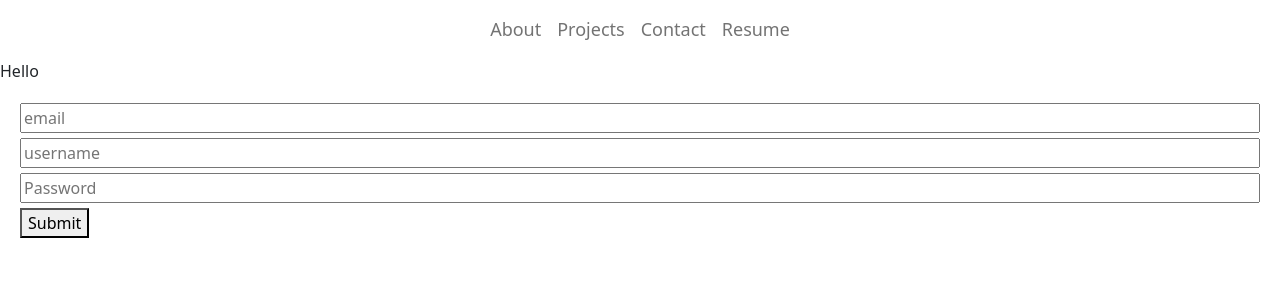
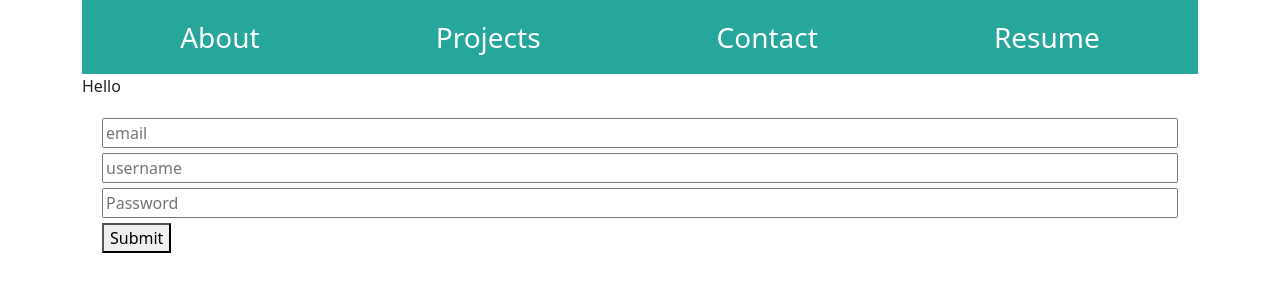
Before and after one commit to minprocess/Dev-Portfolio, a React (Create React App) app: page / in a window 1280 px wide. Shown: the top 300 px of the page. Built offline with nearby package versions, Linux system fonts and the light colour scheme.

Commit message:
fix navbar color and the size and color of font

```diff
--- a/src/App.css
+++ b/src/App.css
@@ -37,19 +37,18 @@
   }
 }
 
-nav ul li {
-  font-size: large;
-  color: white;
+nav ul li a {
+  font-size: 28px;
+  color: white !important;
+  padding-left: 20px;
+  padding-right: 20px;
 }
 
-
-nav ul {
-  font-size: large;
-  color: white;
+nav ul li {
+  padding-left: 80px;
+  padding-right: 80px;
 }
 
 nav {
-  font-size: large;
-  color: white;
-  background-color : '#27A69B'
+  background-color : #27A69B;
 }
--- a/src/components/NavTabs.js
+++ b/src/components/NavTabs.js
@@ -7,13 +7,11 @@ import "../App.css";
 // <nav class="navbar navbar-light" style="background-color: #e3f2fd;">
 //      <ul class="navbar-nav">
 
-const navStyle3 = { backgroundColor : '#e3f2fd'}
-const navStyle = { backgroundColor : '#27A69B'}
 
 function NavTabs({ currentPage, handlePageChange }) {
   return (
     <div className="container-lg">
-    <nav className="navbar navbar-expand-lg navbar-light" >
+    <nav className="navbar navbar-expand-lg" >
       <ul className="navbar-nav mx-auto mb-2 mb-lg-0">
         <li className="nav-item">
           <a
--- a/src/components/pages/About.js
+++ b/src/components/pages/About.js
@@ -2,7 +2,7 @@ import React from 'react';
 
 export default function About() {
   return (
-    <div className="container-md">
+    <div className="container-lg">
       <h3>About me</h3>
       <p>
           I am looking for full-time, part-time or freelance work as a full stack web developer. I am taking a Full Stack Web Development coding bootcamp which ends in mid-August.
--- a/src/components/pages/Contact.js
+++ b/src/components/pages/Contact.js
@@ -55,7 +55,7 @@ function Form() {
 
   return (
     <>
-    <div className="Container">
+    <div className="container-lg">
       <p>Hello {userName}</p>
       <form className="form">
         <input
--- a/src/components/pages/Projects.js
+++ b/src/components/pages/Projects.js
@@ -148,7 +148,7 @@ var projObj = [
 // See Activity 10-Stu_Props in Unit 20-React
   return (
     <div>
-      <div className="container">
+      <div className="container-lg">
         <div className="row row-cols-3">
 
             {projObj.map((card) => (<ProjectCard card={card} />))}
```
